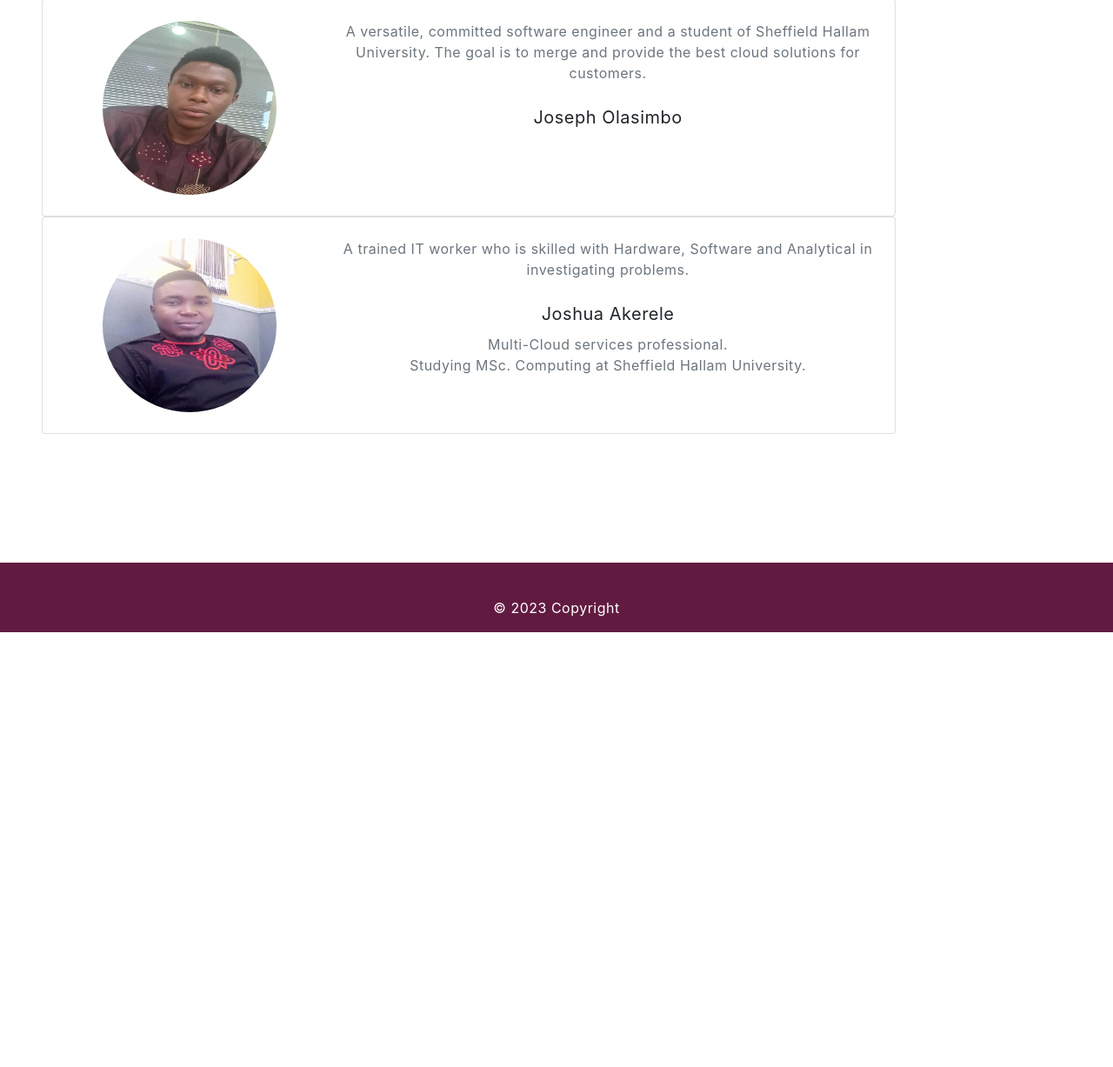
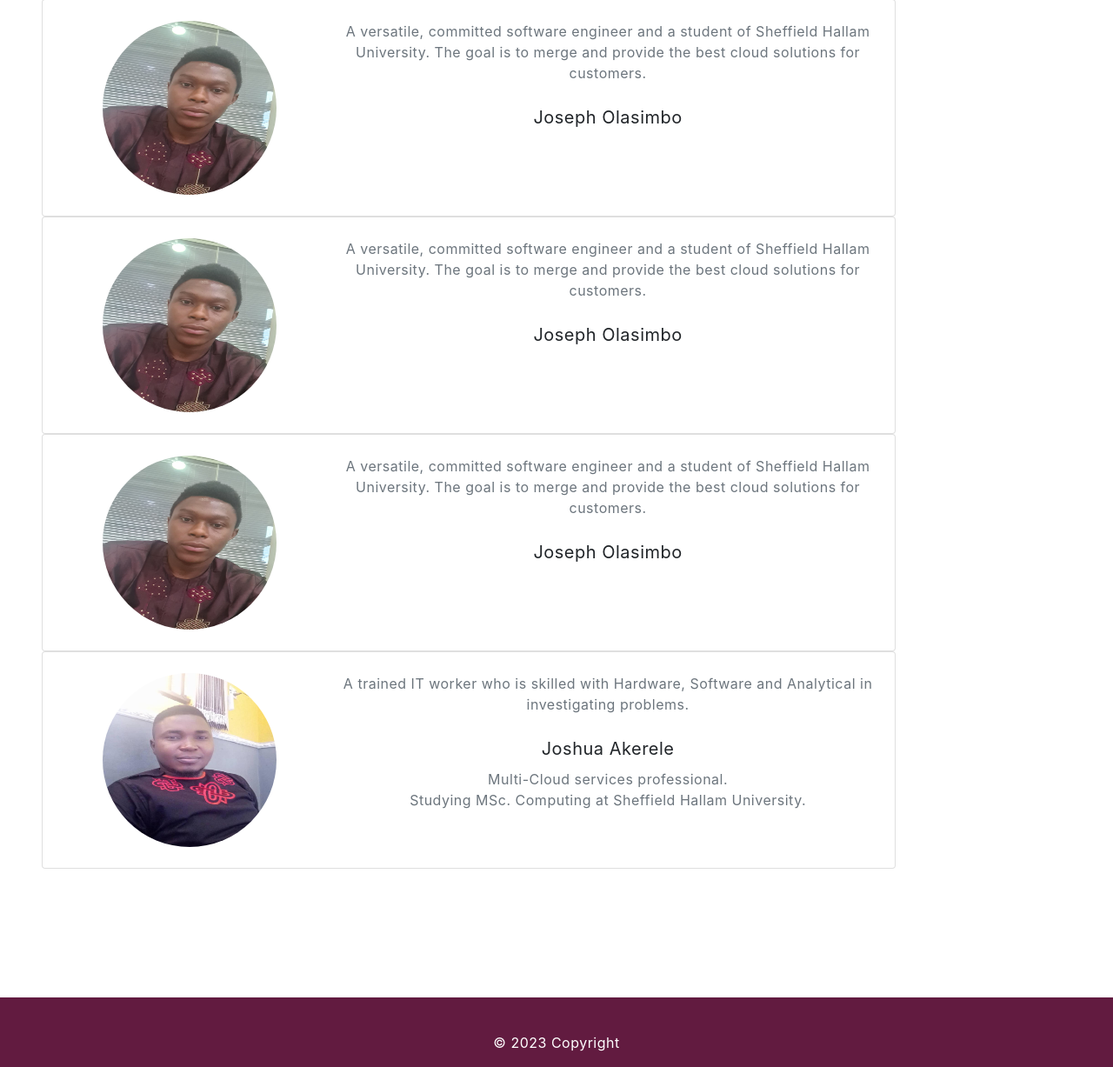
Before and after one commit to lagosislandersshu/reviewApp, a Django app: page /aboutus/ in a window 1280 px wide. Shown: the part 539-1766 px from the top of the page at 87% size. Before the commit the page ends 1266 px from the top, so only its background shows below. Run offline with Django 4.2, Linux system fonts and the light colour scheme; data comes from the database, SQL or seed files in the repository; both versions use the stored data as it was after the commit; some libraries are stand-ins or nearby versions.

Commit message:
About_contact_modification

```diff
--- a/alpha/templates/alpha/aboutus.html
+++ b/alpha/templates/alpha/aboutus.html
@@ -63,6 +63,42 @@
             </div>
           </div>
         </div>
+        <div class="col-md-10">
+          <div class="card">
+            <div class="card-body m-1">
+              <div class="row">
+                <div class="col-lg-4 d-flex justify-content-center align-items-center mb-4 mb-lg-0">
+                  <img src="{% static 'image/about/joseph.jpeg' %}"
+                    class="rounded-circle" alt="About Image" width="200" height="200" />
+                </div>
+                <div class="col-lg-8">
+                  <p class="text-muted fw-light mb-4">
+                    A versatile, committed software engineer and a student of Sheffield Hallam University. The goal is to merge and provide the best cloud solutions for customers.
+                  </p>
+                  <p class="fw-bold lead mb-2"><strong>Joseph Olasimbo</strong></p>
+                </div>
+              </div>
+            </div>
+          </div>
+        </div>
+        <div class="col-md-10">
+          <div class="card">
+            <div class="card-body m-1">
+              <div class="row">
+                <div class="col-lg-4 d-flex justify-content-center align-items-center mb-4 mb-lg-0">
+                  <img src="{% static 'image/about/joseph.jpeg' %}"
+                    class="rounded-circle" alt="About Image" width="200" height="200" />
+                </div>
+                <div class="col-lg-8">
+                  <p class="text-muted fw-light mb-4">
+                    A versatile, committed software engineer and a student of Sheffield Hallam University. The goal is to merge and provide the best cloud solutions for customers.
+                  </p>
+                  <p class="fw-bold lead mb-2"><strong>Joseph Olasimbo</strong></p>
+                </div>
+              </div>
+            </div>
+          </div>
+        </div>
 
         <div class="col-md-10">
           <div class="card">
--- a/reviewproject/urls.py
+++ b/reviewproject/urls.py
@@ -26,7 +26,6 @@ urlpatterns = [
     path('profile/', user_view.profile, name='profile'),
     path('editprofile/', user_view.editprofile, name='editprofile'),
     path('login/', auth_views.LoginView.as_view(template_name='users/login.html'), name='login'),
-    path('logout/', auth_views.LogoutView.as_view(template_name='alpha/home.html'), name='logout'),
     path('', include('alpha.urls')),
     path('reset_password/', auth_views.PasswordResetView.as_view(template_name='users/password_reset.html'), name='reset_password'),
     path('password_reset/done/', auth_views.PasswordResetDoneView.as_view(template_name='users/password_reset_done.html'), name='password_reset_done'),
```
Also changed, not shown: alpha/templates/alpha/contact.html (+2 -20 lines), users/templates/users/editprofile.html (+31 -0 lines), users/views.py (+9 -4 lines), db.sqlite3.
